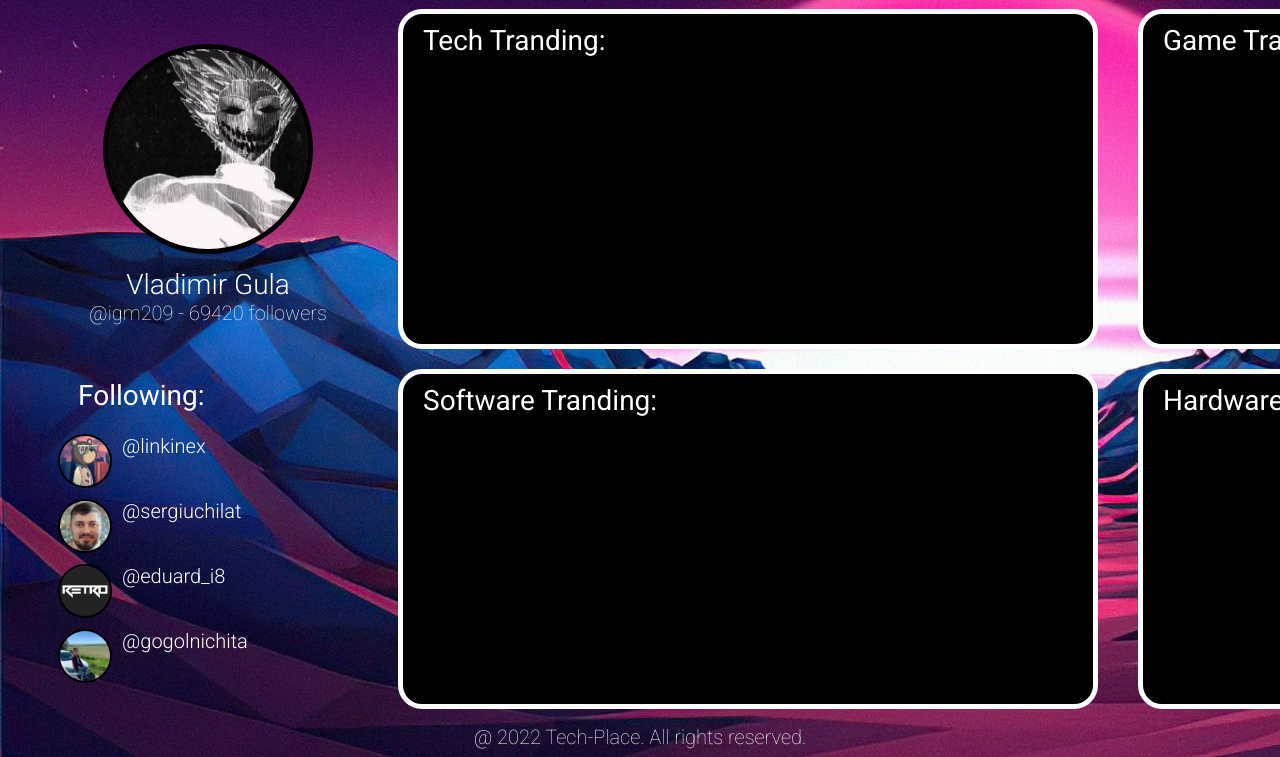
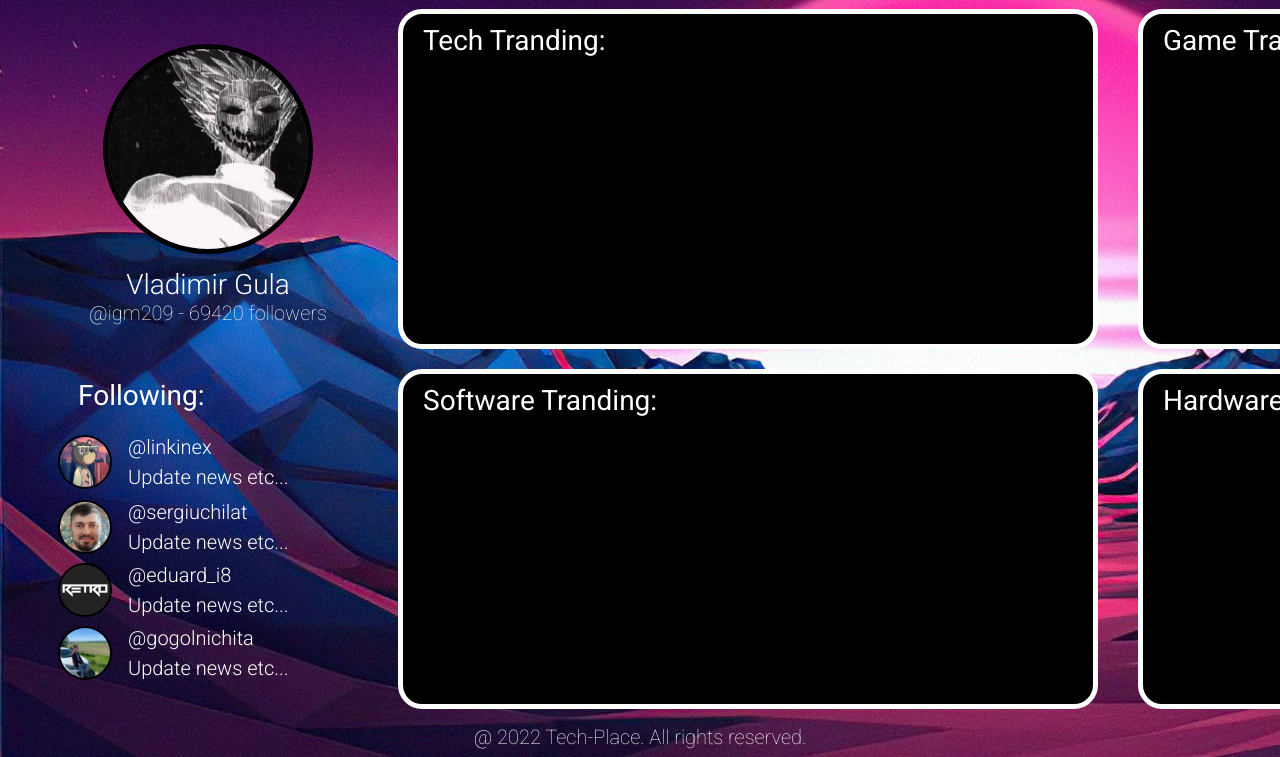
Before and after one commit to igm209/Tech-Place, a plain HTML site: page index.html in a window 1280 px wide. Shown: the part 171-928 px from the top of the page. Drawn offline with Linux system fonts and the light colour scheme.

Commit message:
following update tab

```diff
--- a/index.html
+++ b/index.html
@@ -51,38 +51,52 @@
             </div>
             <div id="tech-tranding">
                 <h1>Tech Tranding:</h1>
+
             </div>
             <div id="game-tranding">
                 <h1>Game Tranding:</h1>
+
             </div>
             <div id="home-following">
                 <h1>Following:</h1>
                 <div id="following-user">
+                    <div>
                         <img src="/Assests/avatar-sanea.jpg">
+                    </div>
+                    <div>
                         <a href="">@linkinex</a>
-                    <p></p>
+                        <p>Update news etc...</p>
                     </div>
-                <div id="following-user">
+                    <div>
                         <img src="/Assests/avatar-chilat.jfif">
+                    </div>
+                    <div>
                         <a href="">@sergiuchilat</a>
-                    <p></p>
+                        <p>Update news etc...</p>
                     </div>
-                <div id="following-user">
+                    <div>
                         <img src="/Assests/avatar-edward.jpg">
+                    </div>
+                    <div>
                         <a href="">@eduard_i8</a>
-                    <p></p>
+                        <p>Update news etc...</p>
                     </div>
-                <div id="following-user">
+                    <div>
                         <img src="/Assests/avatar-gogol.jpg">
+                    </div>
+                    <div>
                         <a href="">@gogolnichita</a>
-                    <p></p>
+                        <p>Update news etc...</p>
+                    </div>
                 </div>
             </div>
             <div id="soft-tranding">
                 <h1>Software Tranding:</h1>
+
             </div>
             <div id="hard-tranding">
                 <h1>Hardware Tranding:</h1>
+
             </div>
         </div>
     </section>
--- a/style.css
+++ b/style.css
@@ -150,14 +150,12 @@ nav ul li img {
     border-radius: 24px;
 }
 
-#home-following{
+#following-user {
     display: grid;
-    grid-template-rows: repeat(4,60px);
+    grid-template-columns: 55px 250px;
+    grid-template-rows: 60px;
     row-gap: 5px;
-}
-
-#following-user {
-    display: flex;
+    column-gap: 5px;
 }
 
 #following-user img{
@@ -174,6 +172,8 @@ nav ul li img {
     font-weight: 300;
     text-align: left;
     margin: 0;
+    margin-top: 6px;
+    margin-left: 10px;
 }
 
 #following-user a:link {
```
Lines whose indentation alone changed are shown as unchanged.
